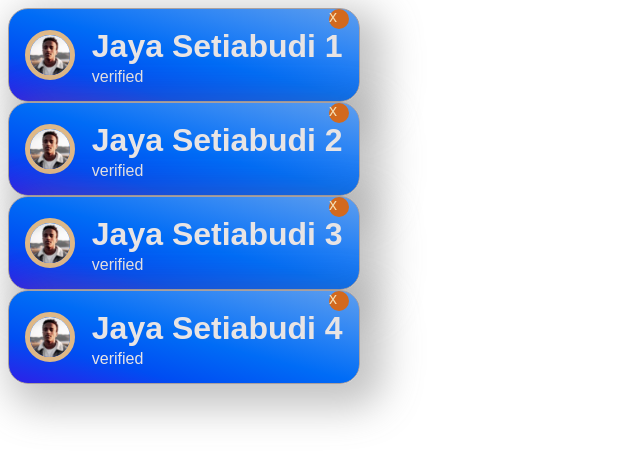
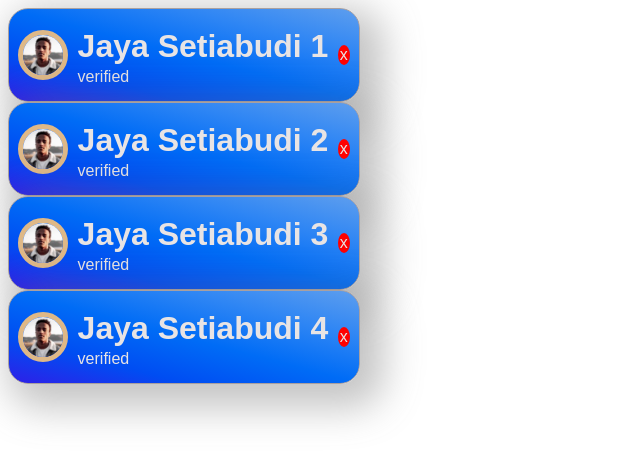
Before and after one commit to irfan-fauzi/dom-manipulation, a plain HTML site: page traversal.html in a window 1280 px wide. Shown: the whole page, without its empty margins (0-640 px from the left). Drawn offline with Linux system fonts and the light colour scheme.

Commit message:
true way dom

```diff
--- a/traversal.html
+++ b/traversal.html
@@ -6,6 +6,11 @@
   <meta name="viewport" content="width=device-width, initial-scale=1.0">
   <title>Traversal</title>
   <style>
+    /* * {
+      margin: 0;
+      padding: 0;
+    } */
+
     img {
       border-radius: 50%;
       width: 40px;
@@ -30,19 +35,18 @@
       box-shadow: 12px 12px 38px 12px rgba(114, 114, 114, 0.42);
     }
 
-    .card::after {
-      position: absolute;
-      content: "x";
-      top: 0;
-      right: 10px;
-      /* padding: 2px 2px 2px 2px; */
-      background-color: chocolate;
+    .card span {
+      background-color: red;
+      padding: 2px 2px 2px 2px;
       border-radius: 50%;
-      width: 20px;
-      height: 20px;
-      color: wheat;
+    }
+
+    .card span:hover {
+      background-color: orangered;
       cursor: pointer;
     }
+
+
 
     .card p {
       margin-top: -15px;
@@ -57,6 +61,7 @@
       <h1>Jaya Setiabudi 1</h1>
       <p>verified</p>
     </div>
+    <span class="close">x</span>
   </div>
   <div class="card">
     <img src="image-victor.jpg">
@@ -64,6 +69,7 @@
       <h1>Jaya Setiabudi 2</h1>
       <p>verified</p>
     </div>
+    <span class="close">x</span>
   </div>
   <div class="card">
     <img src="image-victor.jpg">
@@ -71,6 +77,7 @@
       <h1>Jaya Setiabudi 3</h1>
       <p>verified</p>
     </div>
+    <span class="close">x</span>
   </div>
   <div class="card">
     <img src="image-victor.jpg">
@@ -78,8 +85,9 @@
       <h1>Jaya Setiabudi 4</h1>
       <p>verified</p>
     </div>
+    <span class="close">x</span>
   </div>
-  <script src="traversal.js"></script>
+  <script src="trueway.js"></script>
 </body>
 
 </html>
--- /dev/null
+++ b/trueway.js
@@ -0,0 +1,12 @@
+// universal selector
+const doc = document.body;
+
+// end selector
+
+// event
+doc.addEventListener("click", function (e) {
+  if (e.target.className == "close") {
+    e.target.parentElement.style.display = "none";
+    e.preventDefault(); // jaga-jaga mungkin target == link
+  }
+});
```
Also changed, not shown: traversal.js (line endings or trailing spaces).
